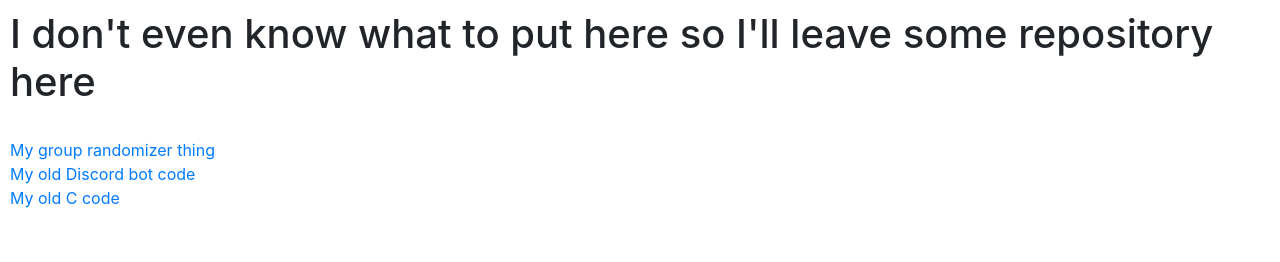
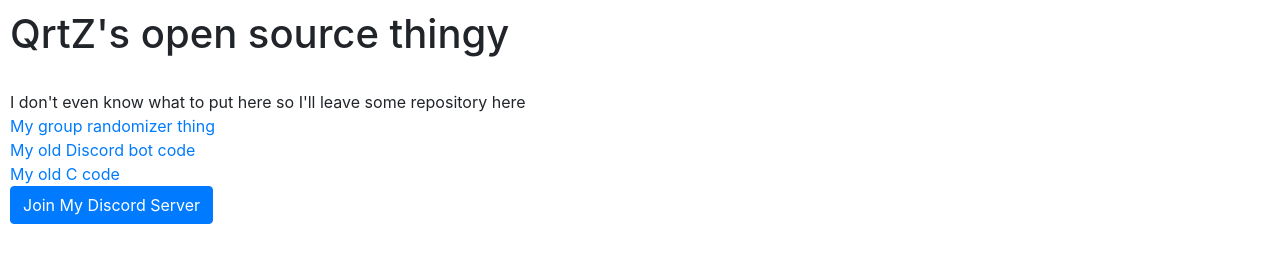
Before and after one commit to Aikoyori/aourueria.github.io, a plain HTML site: page index.html in a window 1280 px wide. Drawn offline with nearby package versions, Linux system fonts and the light colour scheme.

Commit message:
added random stuff

```diff
--- a/index.html
+++ b/index.html
@@ -6,6 +6,8 @@
             padding:10px;
         }
     </style>
+    <meta property="og:title" content="QrtZ's open source thingy" />
+    <meta property="og:desciption" content="The most random site you'll ever find" />
     <meta charset="UTF-8">
     <meta name="viewport" content="width=device-width, initial-scale=1.0">
     <meta http-equiv="X-UA-Compatible" content="ie=edge">
@@ -16,10 +18,12 @@
     <title>QrtZ's Open Source Page</title>
 </head>
 <body>
-    <h1>I don't even know what to put here so I'll leave some repository here</h1>
+    <h1>QrtZ's open source thingy</h1><br>
+    I don't even know what to put here so I'll leave some repository here
     <br>
     <a href="https://github.com/QQrtZZ/28-random">My group randomizer thing</a><br>
     <a href="https://github.com/QQrtZZ/LitchBot">My old Discord bot code</a><br>
     <a href="https://github.com/QQrtZZ/MyCSourceThing">My old C code</a><br>
+    <button type="button" class="btn btn-primary" href="https://dc.qwty.cc">Join My Discord Server</button>
 </body>
 </html>
```
